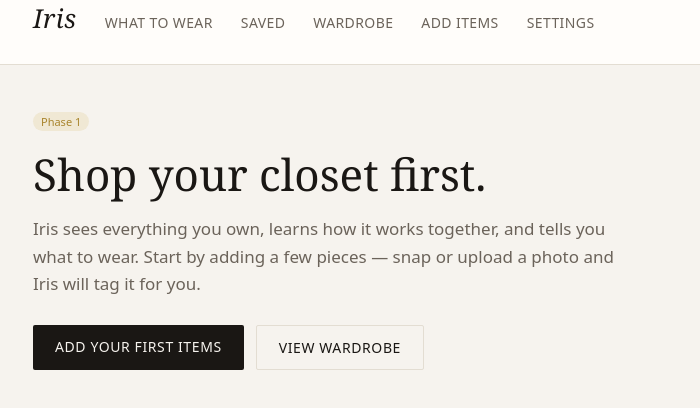
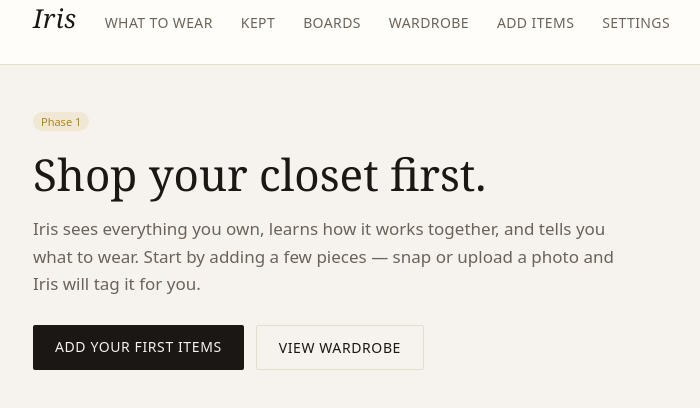
Before and after one commit to mollydbennett-glitch/Iris, a Next.js app: page / in a window 1280 px wide. Shown: the top 408 px of the page, without its empty margins (111-811 px from the left). Built offline with nearby package versions, Linux system fonts and the light colour scheme.

Commit message:
Update layout.js

```diff
--- a/app/layout.js
+++ b/app/layout.js
@@ -13,7 +13,8 @@
           <div className="wrap topbar-inner">
             <a href="/" className="brand">Iris</a>
             <a href="/style" className="navlink">What to wear</a>
-            <a href="/saved" className="navlink">Saved</a>
+            <a href="/saved" className="navlink">Kept</a>
+            <a href="/boards" className="navlink">Boards</a>
             <a href="/wardrobe" className="navlink">Wardrobe</a>
             <a href="/upload" className="navlink">Add items</a>
             <a href="/settings" className="navlink">Settings</a>
```
